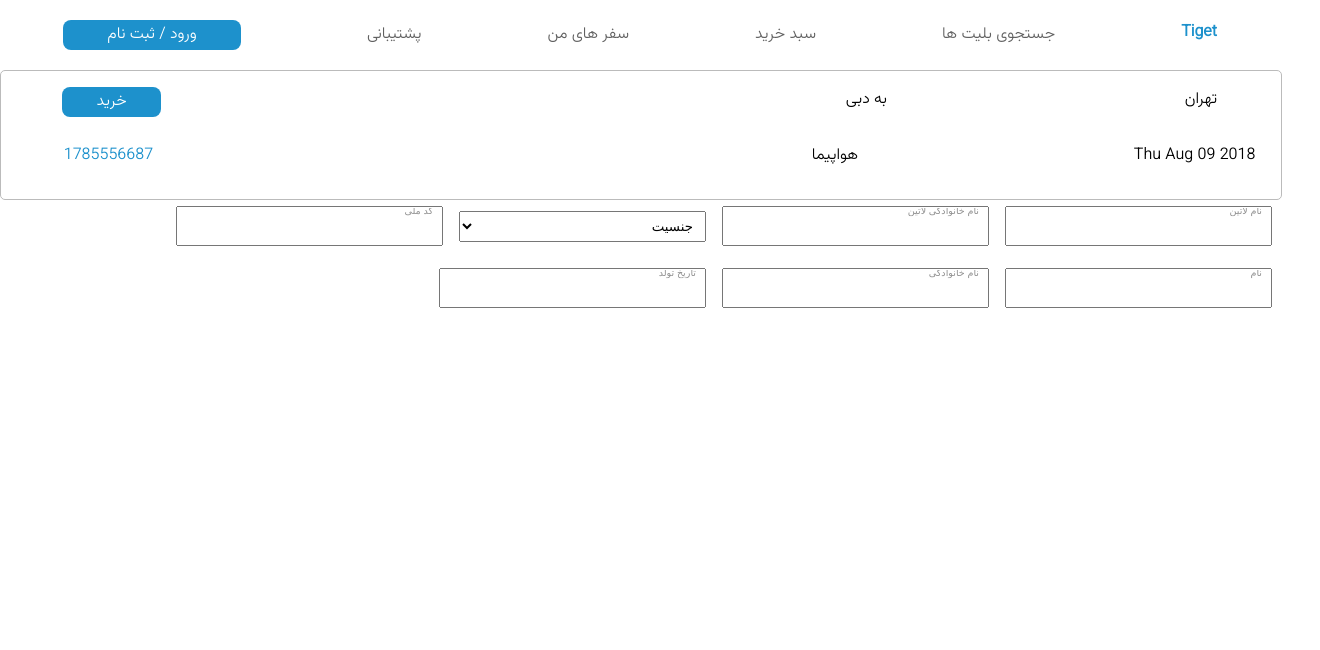
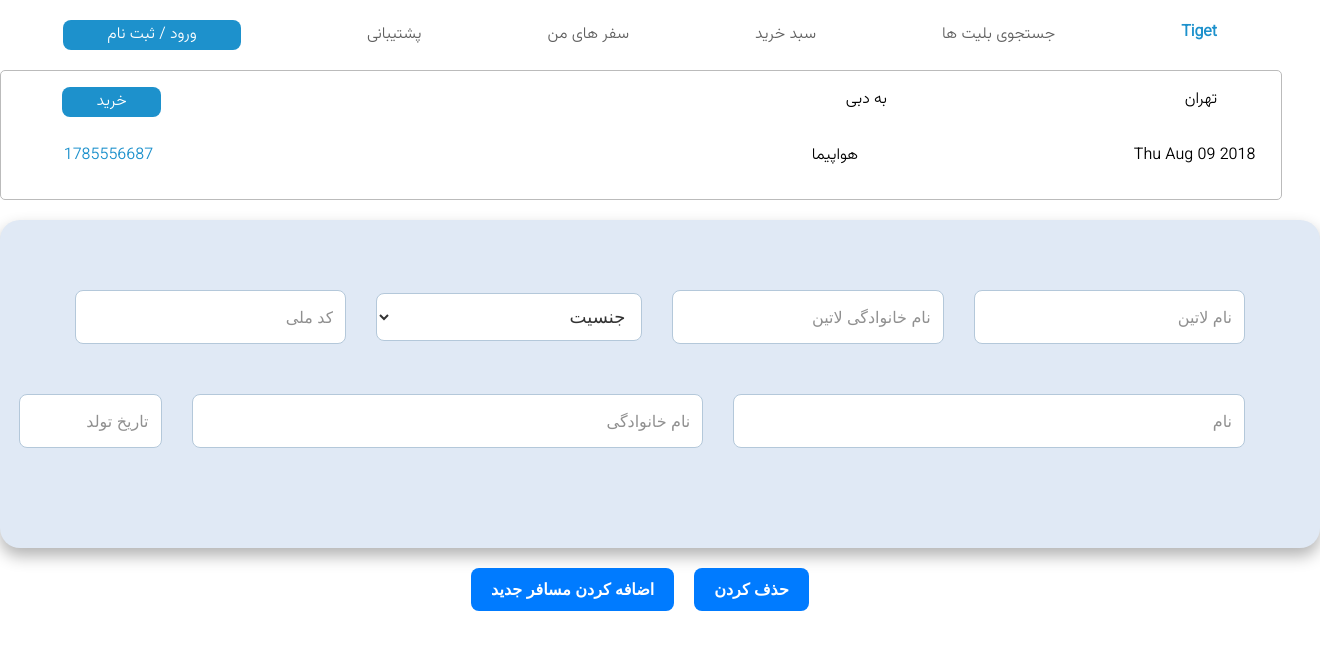
Before and after one commit to TiGet-SBU/TiGet_Frontend, a React (Create React App) app in the folder tiget-front/: page / in a window 1280 px wide. Shown: the top 650 px of the page, 1320 px wide, since content can reach past the window. Built offline with nearby package versions, Linux system fonts and the light colour scheme.

Commit message:
fixed add passenger button

```diff
--- a/tiget-front/src/Components/PurchaseInformation/PurchaseInformation.css
+++ b/tiget-front/src/Components/PurchaseInformation/PurchaseInformation.css
@@ -1,25 +1,63 @@
+/* PurchaseInformation.css */
 .user-form {
   direction: rtl;
   display: flex;
   flex-direction: column;
+  background-color: #e0e9f5;
+  border-radius: 20px;
+  box-shadow: 0 8px 16px rgba(0, 0, 0, 0.3);
+  padding: 60px;
+  width: 1200px; /* Adjust the width as needed */
+  margin: 20px auto; /* Centers the form on the page */
 }
 
 .form-row {
   display: flex;
   align-items: center;
-  margin-bottom: 10px;
+  margin-bottom: 30px; /* Increased spacing between rows */
 }
 
 .form-input {
-  margin: 6px 8px;
-  padding: 6px 8px;
-  line-height: 24px;
-  width: 247px;
+  margin: 10px 15px; /* Adjusted spacing */
+  padding: 12px;
+  line-height: 28px;
+  width: 100%;
+  border: 1px solid #b4c8da;
+  border-radius: 8px;
+  font-size: 18px;
+  background-color: #fff;
+  color: #333;
 }
 
 .form-input::placeholder {
-  font-size: 12px;
-  transform-origin: top right;
-  transform: translate(0, -100%) scale(0.8);
+  font-size: 16px;
   opacity: 0.8;
 }
+
+.form-input:focus {
+  border-color: #4d90fe;
+  outline: none;
+}
+
+.button-group {
+  display: flex;
+  justify-content: center;
+  gap: 20px;
+  margin-top: 20px;
+}
+
+.button-group button {
+  padding: 12px 20px;
+  border: none;
+  border-radius: 8px;
+  font-size: 16px;
+  font-weight: bold;
+  color: #fff;
+  background-color: #007bff;
+  cursor: pointer;
+  transition: background-color 0.3s ease;
+}
+
+.button-group button:hover {
+  background-color: #0056b3;
+}
--- a/tiget-front/src/Components/PurchaseInformation/PurchaseInformation.tsx
+++ b/tiget-front/src/Components/PurchaseInformation/PurchaseInformation.tsx
@@ -1,12 +1,14 @@
+// PurchaseInformation.tsx
 import React, { useState } from "react";
 import "./PurchaseInformation.css";
-// import "../../JalaliCalendar/JalaliCalendar.tsx";
-// import JalaliDatePicker from "../JalaliCalendar/JalaliCalendar";
-// import "./UserForm.css";
 import DatePicker from "react-datepicker";
 import "react-datepicker/dist/react-datepicker.css";
 
-const UserForm: React.FC = () => {
+const PurchaseInformation: React.FC<{
+  onRemove: () => void;
+  id: number;
+  removable: boolean;
+}> = ({ onRemove, id, removable }) => {
   const [latinFirstName, setLatinFirstName] = useState("");
   const [latinLastName, setLatinLastName] = useState("");
   const [gender, setGender] = useState("");
@@ -113,9 +115,10 @@ const UserForm: React.FC = () => {
           calendarClassName="datepicker-calendar"
           locale="fa"
         />
+        {removable && <button onClick={onRemove}>حذف کردن</button>}
       </div>
     </div>
   );
 };
 
-export default UserForm;
+export default PurchaseInformation;
--- a/tiget-front/src/Pages/BuyPage/BuyPage.tsx
+++ b/tiget-front/src/Pages/BuyPage/BuyPage.tsx
@@ -1,16 +1,59 @@
-import React from "react";
+import React, { useState } from "react";
 import "./BuyPage.css";
 import PurchaseInformation from "../../Components/PurchaseInformation/PurchaseInformation";
 import Navbar from "../../Components/Navbar/Navbar";
 import CreateTicket from "../../Components/Ticket/CreateTicket";
 import { Ticket } from "../../FakeData/fakeData";
 import { fakeTickets } from "../../FakeData/fakeData";
+
 const BuyPage = () => {
+  const [purchaseInfoComponents, setPurchaseInfoComponents] = useState<
+    JSX.Element[]
+  >([
+    <PurchaseInformation
+      key={0}
+      id={0}
+      onRemove={() => {}}
+      removable={false}
+    />,
+  ]);
+
+  const addNewPurchaseInfo = () => {
+    const newId = purchaseInfoComponents.length;
+    setPurchaseInfoComponents([
+      ...purchaseInfoComponents,
+      <PurchaseInformation
+        key={newId}
+        id={newId}
+        onRemove={() => removePurchaseInfo(newId)}
+        removable={true}
+      />,
+    ]);
+  };
+
+  const removePurchaseInfo = (idToRemove: number) => {
+    if (purchaseInfoComponents.length === 1) return;
+    const updatedComponents = purchaseInfoComponents.filter(
+      (_, index) => index !== idToRemove
+    );
+    setPurchaseInfoComponents(updatedComponents);
+  };
+
   return (
     <div>
       <Navbar />
       <CreateTicket ticket={fakeTickets[0]} />
-      <PurchaseInformation />
+      {purchaseInfoComponents.map((component, index) => (
+        <div key={index}>{component}</div>
+      ))}
+      <div className="button-group">
+        <button onClick={addNewPurchaseInfo}>اضافه کردن مسافر جدید</button>
+        <button
+          onClick={() => removePurchaseInfo(purchaseInfoComponents.length - 1)}
+        >
+          حذف کردن
+        </button>
+      </div>
     </div>
   );
 };
```
